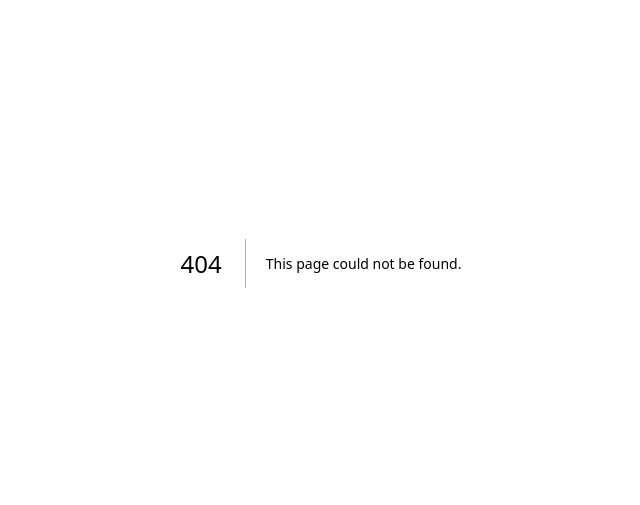
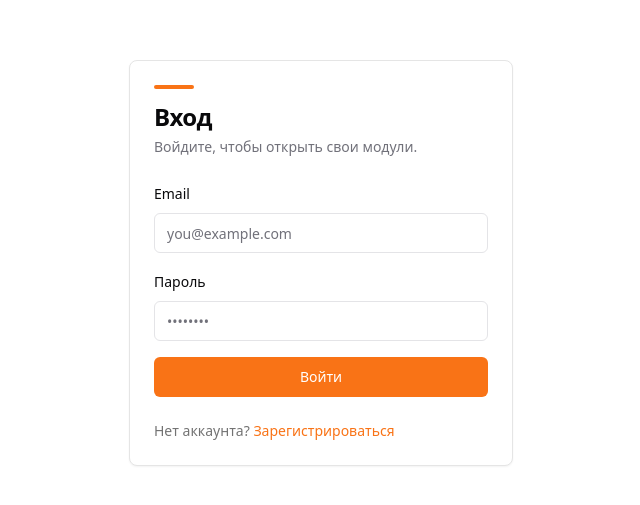
Before and after one commit to zerogravity178/MODO, a Next.js app: page /login in a window 1280 px wide. Before the commit this address had no page. Shown: the part 137-642 px from the top of the page, without its empty margins (319-959 px from the left). Built offline with nearby package versions, Linux system fonts and the light colour scheme.

Commit message:
Create page.tsx

```diff
--- /dev/null
+++ b/app/(auth)/login/page.tsx
@@ -0,0 +1,113 @@
+"use client";
+
+import { useState } from "react";
+import Link from "next/link";
+import { useRouter } from "next/navigation";
+
+import { Button } from "@/components/ui/button";
+import {
+  Card,
+  CardContent,
+  CardDescription,
+  CardHeader,
+  CardTitle,
+} from "@/components/ui/card";
+import { Input } from "@/components/ui/input";
+import { Label } from "@/components/ui/label";
+import { createClient } from "@/lib/supabase/client";
+
+export default function LoginPage() {
+  const router = useRouter();
+  const [email, setEmail] = useState("");
+  const [password, setPassword] = useState("");
+  const [error, setError] = useState<string | null>(null);
+  const [loading, setLoading] = useState(false);
+
+  async function handleSubmit(event: React.FormEvent<HTMLFormElement>) {
+    event.preventDefault();
+    setError(null);
+    setLoading(true);
+
+    const supabase = createClient();
+    const { error: signInError } = await supabase.auth.signInWithPassword({
+      email: email.trim(),
+      password,
+    });
+
+    if (signInError) {
+      setError(signInError.message);
+      setLoading(false);
+      return;
+    }
+
+    router.push("/");
+    router.refresh();
+  }
+
+  return (
+    <Card className="border-neutral-200 shadow-sm">
+      <CardHeader className="space-y-1">
+        <div className="mb-2 h-1 w-10 rounded-full bg-[#f97316]" />
+        <CardTitle className="text-2xl">Вход</CardTitle>
+        <CardDescription>Войдите, чтобы открыть свои модули.</CardDescription>
+      </CardHeader>
+      <CardContent>
+        <form onSubmit={handleSubmit} className="space-y-4">
+          <div className="space-y-2">
+            <Label htmlFor="email">Email</Label>
+            <Input
+              id="email"
+              name="email"
+              type="email"
+              autoComplete="email"
+              placeholder="you@example.com"
+              value={email}
+              onChange={(event) => setEmail(event.target.value)}
+              required
+              className="focus-visible:ring-[#f97316]"
+            />
+          </div>
+
+          <div className="space-y-2">
+            <Label htmlFor="password">Пароль</Label>
+            <Input
+              id="password"
+              name="password"
+              type="password"
+              autoComplete="current-password"
+              placeholder="••••••••"
+              value={password}
+              onChange={(event) => setPassword(event.target.value)}
+              required
+              className="focus-visible:ring-[#f97316]"
+            />
+          </div>
+
+          <Button
+            type="submit"
+            disabled={loading}
+            className="w-full bg-[#f97316] text-white hover:bg-[#ea6a0b] focus-visible:ring-[#f97316]"
+          >
+            {loading ? "Входим…" : "Войти"}
+          </Button>
+        </form>
+
+        {error && (
+          <p role="alert" className="mt-4 text-sm text-red-600">
+            {error}
+          </p>
+        )}
+
+        <p className="mt-6 text-sm text-neutral-500">
+          Нет аккаунта?{" "}
+          <Link
+            href="/register"
+            className="font-medium text-[#f97316] hover:underline"
+          >
+            Зарегистрироваться
+          </Link>
+        </p>
+      </CardContent>
+    </Card>
+  );
+}
```
